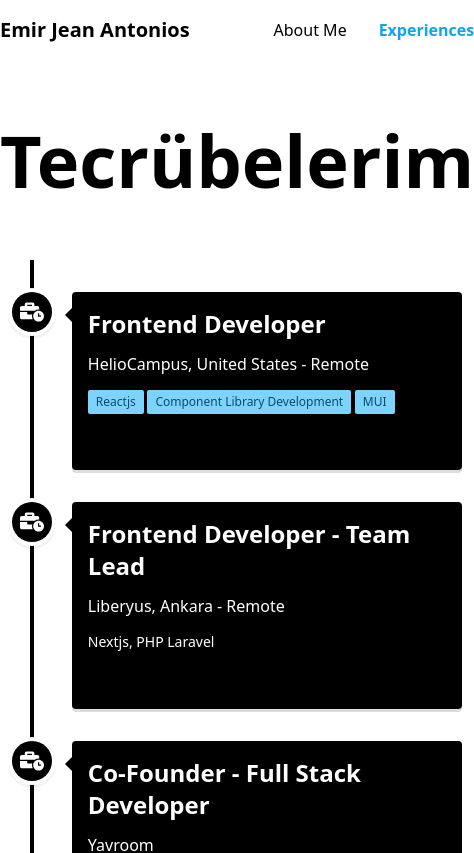
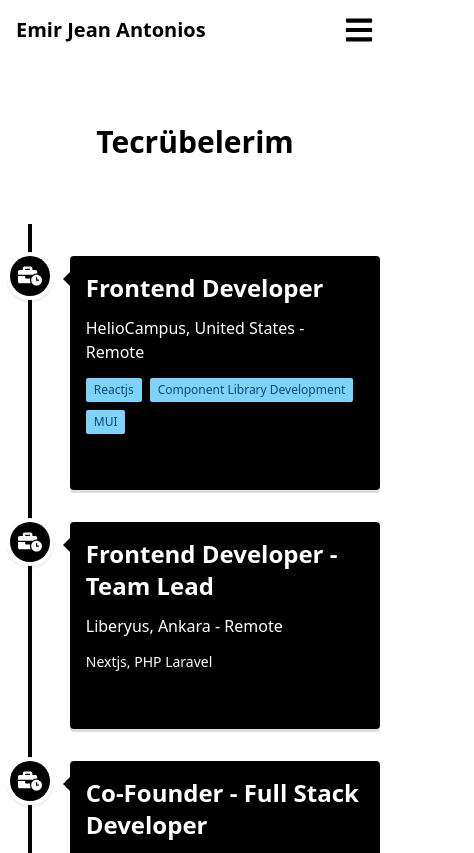
Before and after one commit to EmirJeanAntonios/portfolio, a Next.js app: page /experiences in a window 390 px wide. Shown: the top 853 px of the page, 474 px wide, since content can reach past the window. Built offline with nearby package versions, Linux system fonts and the light colour scheme.

Commit message:
feature: responsive finished

```diff
--- a/app/about-me/page.tsx
+++ b/app/about-me/page.tsx
@@ -5,11 +5,11 @@
 export default function About() {
   return (
     <section className="flex items-center h-full py-16">
-      <div className="basis-2/3">
+      <div className="xl:basis-2/3 p-4 xl:p-0 text-center">
         <motion.h1
           initial={{ opacity: 0 }}
           animate={{ opacity: 1 }}
-          className="text-7xl font-bold pb-8"
+          className="text-3xl lg:text-5xl xl:text-7xl font-bold pb-8"
         >
           Hakkımda
         </motion.h1>
@@ -17,9 +17,9 @@
           initial={{ opacity: 0 }}
           animate={{ opacity: 1 }}
           transition={{ delay: 0.4 }}
-          className="lg:max-w-[90%] text-justify"
+          className="xl:max-w-[90%] text-justify"
         >
-          <p className="text-xl leading-8 mb-4">
+          <p className="text-lg xl:text-xl leading-8 mb-4">
             Merhaba, ben Emir Jean Antonios. Beykent üniversitesi Bilgisayar
             Mühendisliği bölümünden mezunum. Bilgisayar mühendisliği serüvenime
             Haydarpaşa Teknik ve Mesleki Anadolu Lisesinde Bilişim bölümü
@@ -29,7 +29,7 @@
             aldığım teknik dersler ile hem bir mühendis gibi düşünmeyi öğrendim
             hem de yazılım bilgimi algoritmik düşünerek geliştirdim.
           </p>
-          <p className="text-xl leading-8 mb-4">
+          <p className="text-lg xl:text-xl leading-8 mb-4">
             Kanada'da 3 hafta kaldım. Kaldığım süre boyunca ingilizce eğitimi
             aldım ve Kanada'yı gezme fırsatı yakaladım. Daha sonra Amerika'ya
             geçtim ve Philadelphia, Washington ve New york'u gezdim. Lise 4 te
@@ -37,7 +37,7 @@
             yarışmasında çevirmen olarak görev aldım. Üniversite yıllarımda
             erasmus yaptım ve Çekya'da 6 ay kaldım.
           </p>
-          <p className="text-xl leading-8 mb-4">
+          <p className="text-lg xl:text-xl leading-8 mb-4">
             Şu an Amerika menşeli bir firmada remote Frontend Developer olarak
             çalışıyorum. Bu deneyim, uluslararası bir perspektifle yazılım
             geliştirme fırsatı sunuyor ve uzaktan çalışma becerilerimi
@@ -49,7 +49,7 @@
             tutuyoruz. Bu deneyim, bilgisayar mühendisliği kariyerimi daha da
             ileriye taşıma konusundaki tutkumu ve kararlılığımı pekiştiriyor.
           </p>
-          <p className="text-xl leading-8">
+          <p className="text-lg xl:text-xl leading-8">
             Her gün yeni bir gelişme yaşadığımız bilgisayar teknolojisini takip
             edip kendimi geliştiriyor ve çok sevdiğim mesleğimi en iyi şekilde
             yapmaya çalışıyorum.
@@ -57,7 +57,7 @@
         </motion.div>
       </div>
       <div className="flex-1 flex justify-end">
-        <motion.div className="relative  rounded-xl w-full lg:h-[500px]">
+        <motion.div className="relative  rounded-xl w-full xl:h-[500px]">
           <Image
             src={"/profile.jpeg"}
             layout="fill"
--- a/app/experiences/page.tsx
+++ b/app/experiences/page.tsx
@@ -10,11 +10,11 @@
 export default function Experience() {
   return (
     <section className="h-full pt-16">
-      <div className="">
+      <div className="text-center">
         <motion.h1
           initial={{ opacity: 0 }}
           animate={{ opacity: 1 }}
-          className="text-7xl font-bold pb-8"
+          className="text-3xl lg:text-7xl  font-bold pb-8"
         >
           Tecrübelerim
         </motion.h1>
@@ -31,8 +31,9 @@
           >
             <h3 className="text-2xl font-bold pb-3">Frontend Developer</h3>
             <h4 className="text-md">HelioCampus, United States - Remote</h4>
-            <p className="!text-sm">
-              <Tag>Reactjs</Tag> <Tag>Component Library Development</Tag>  <Tag>MUI</Tag>
+            <p className="!text-sm lg:block flex flex-wrap gap-2">
+              <Tag>Reactjs</Tag> <Tag>Component Library Development</Tag>
+              <Tag>MUI</Tag>
             </p>
           </VerticalTimelineElement>
           <VerticalTimelineElement
--- a/app/page.tsx
+++ b/app/page.tsx
@@ -5,12 +5,12 @@
 
 export default function Home() {
   return (
-    <section className="flex items-center h-full">
-      <div className="basis-1/2">
+    <section className="flex flex-wrap items-center h-full">
+      <div className="order-2 xl:order-1 xl:basis-1/2  p-4 xl:p-0">
         <motion.h1
           initial={{ opacity: 0 }}
           animate={{ opacity: 1 }}
-          className="text-7xl font-bold pb-8"
+          className="text-3xl text-center xl:text-left lg:text-5xl xl:text-7xl font-bold pb-8"
         >
           Emir Jean Antonios
         </motion.h1>
@@ -41,8 +41,8 @@
           </div>
         </motion.div>
       </div>
-      <div className="flex-1 flex justify-end">
-        <motion.div className="relative  rounded-xl lg:w-[500px] lg:h-[500px]">
+      <div className="order-1 xl:order-2 flex-1 flex justify-end">
+        <motion.div className="relative  rounded-xl w-full h-[300px] xl:w-[500px] lg:h-[500px]">
           <Image
             src={"/profile.jpeg"}
             layout="fill"
--- a/components/Header/index.tsx
+++ b/components/Header/index.tsx
@@ -1,8 +1,10 @@
 "use client";
 import Link from "next/link";
 import { usePathname } from "next/navigation";
-import { FunctionComponent, useMemo } from "react";
-
+import { FunctionComponent, useEffect, useState } from "react";
+import { FaBars } from "react-icons/fa";
+import { FaXmark } from "react-icons/fa6";
+import classNames from "classnames";
 interface HeaderProps {}
 
 interface IRoute {
@@ -24,20 +26,56 @@
 
 const Header: FunctionComponent<HeaderProps> = () => {
   const pathname = usePathname();
+  const [isMenuOpen, setMenuOpen] = useState<boolean>(false);
+
+  useEffect(() => {
+    setMenuOpen(false)
+  },[pathname])
 
   return (
-    <header className="container mx-auto flex justify-between items-center">
+    <header className="container p-4 xl:p-0 mx-auto flex justify-between items-center">
       <Link href={"/"}>
         <h2 className="text-xl font-bold">Emir Jean Antonios</h2>
       </Link>
-      <div>
-        <ul className="flex gap-8">
+      <div
+        className={
+          classNames(
+            "fixed top-0 bottom-0 left-0 opacity-0 z-10 pointer-events-none bg-sky-500 transition-opacity w-full lg:w-auto",
+            "lg:static lg:opacity-100 lg:bg-transparent lg:pointer-events-auto",
+            isMenuOpen && "pointer-events-auto opacity-100"
+          )
+        }
+      >
+        <ul
+          className={classNames(
+            "flex gap-8 flex-col p-16 text-center",
+            "lg:flex-row lg:bg-transparent lg:text-left lg:p-0",
+            "child:text-white child:font-bold lg:child:font-normal lg:child:text-inherit",
+          )}
+        >
           {routes.map((route) => (
-            <li key={route.name}>
-              <Link  href={route.href} className={pathname === route.href ? "font-bold text-sky-500 transition" : ""}>{route.name}</Link>
+            <li key={route.name} className="">
+              <Link
+                href={route.href}
+                className={
+                  pathname === route.href
+                    ? "font-bold lg:text-sky-500 transition"
+                    : ""
+                }
+              >
+                {route.name}
+              </Link>
             </li>
           ))}
         </ul>
+      </div>
+      <div
+        className="lg:hidden relative z-20 text-black text-3xl"
+        onClick={() => {
+          setMenuOpen(!isMenuOpen);
+        }}
+      >
+        {isMenuOpen ? <FaXmark /> : <FaBars />}
       </div>
     </header>
   );
--- a/tailwind.config.ts
+++ b/tailwind.config.ts
@@ -13,6 +13,11 @@
       },
     },
   },
-  plugins: [],
+  plugins: [
+    function ({ addVariant } : any) {
+      addVariant("child", "& > *");
+      addVariant("child-hover", "& > *:hover");
+    },
+  ],
 };
 export default config;
```
